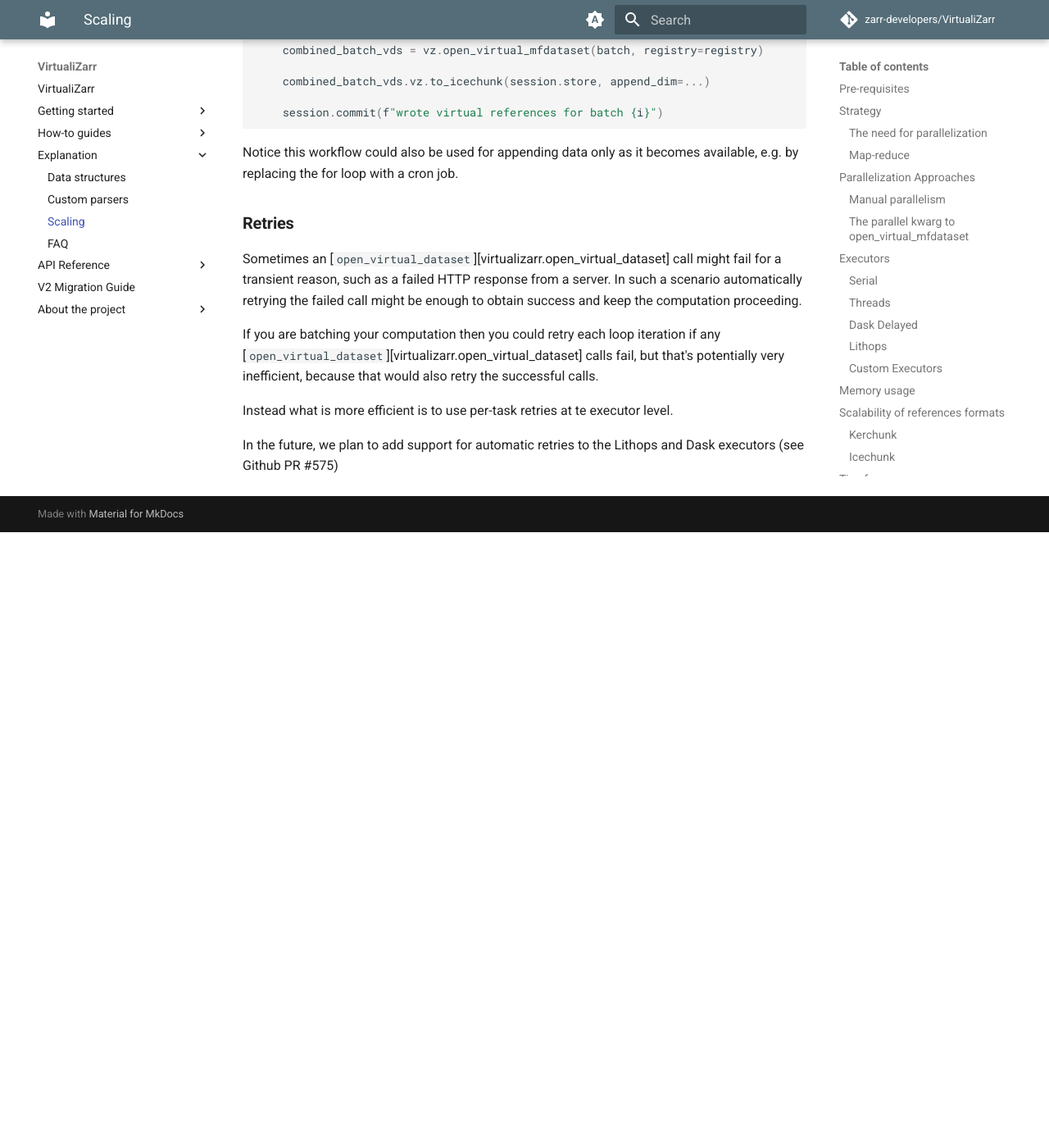
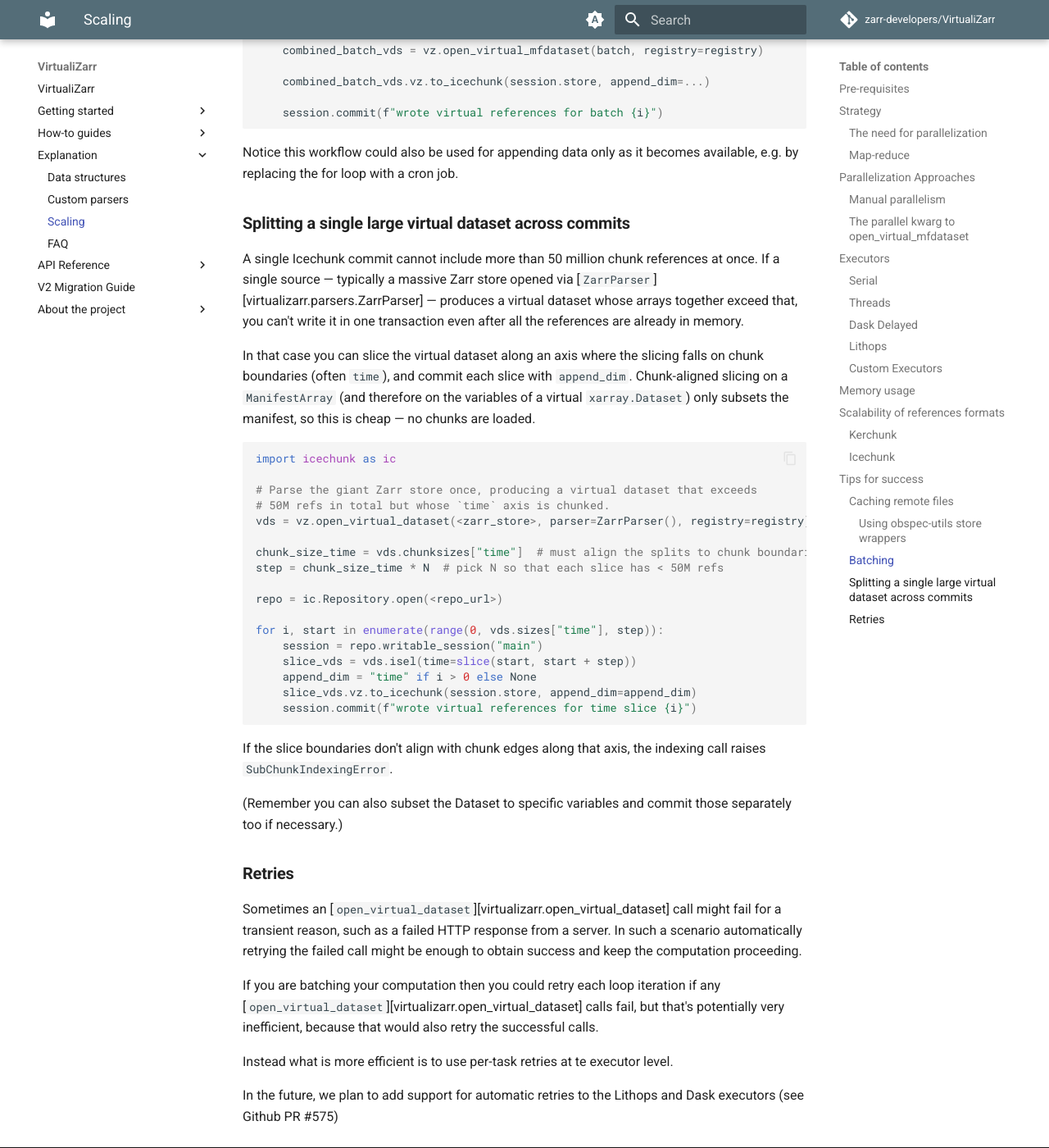
Before and after one commit to zarr-developers/VirtualiZarr, an MkDocs documentation site: the page built from docs/scaling.md, in a window 1280 px wide and 1400 px high, scrolled down 8772 px. Shown: the whole window at 82% size. Built offline with MkDocs 1.6.1 and Material for MkDocs 9.7.7, drawn with Linux system fonts in a browser that asks for light colours; comment, search, counter and statistics services are not loaded; the version menu is left out; before the commit the page ends 9421 px from its top, so only the background shows below that.

Commit message:
docs: explain splitting a virtual dataset across Icechunk commits
Cover the use case where ZarrParser produces a virtual dataset whose total
chunk-ref count exceeds Icechunk's 50M-per-commit limit: slice along a
chunk-aligned axis and write each slice with append_dim. Chunk-aligned
indexing on ManifestArray (PR for #51) is what makes this cheap.

````diff
--- a/docs/scaling.md
+++ b/docs/scaling.md
@@ -308,6 +308,37 @@ for i, batch in enumerate(file_batches):
 
 Notice this workflow could also be used for appending data only as it becomes available, e.g. by replacing the for loop with a cron job.
 
+### Splitting a single large virtual dataset across commits
+
+A single Icechunk commit cannot include more than 50 million chunk references at once.
+If a single source — typically a massive Zarr store opened via [`ZarrParser`][virtualizarr.parsers.ZarrParser] — produces a virtual dataset whose arrays together exceed that, you can't write it in one transaction even after all the references are already in memory.
+
+In that case you can slice the virtual dataset along an axis where the slicing falls on chunk boundaries (often `time`), and commit each slice with `append_dim`. Chunk-aligned slicing on a `ManifestArray` (and therefore on the variables of a virtual `xarray.Dataset`) only subsets the manifest, so this is cheap — no chunks are loaded.
+
+```python
+import icechunk as ic
+
+# Parse the giant Zarr store once, producing a virtual dataset that exceeds
+# 50M refs in total but whose `time` axis is chunked.
+vds = vz.open_virtual_dataset(<zarr_store>, parser=ZarrParser(), registry=registry)
+
+chunk_size_time = vds.chunksizes["time"]  # must align the splits to chunk boundaries
+step = chunk_size_time * N  # pick N so that each slice has < 50M refs
+
+repo = ic.Repository.open(<repo_url>)
+
+for i, start in enumerate(range(0, vds.sizes["time"], step)):
+    session = repo.writable_session("main")
+    slice_vds = vds.isel(time=slice(start, start + step))
+    append_dim = "time" if i > 0 else None
+    slice_vds.vz.to_icechunk(session.store, append_dim=append_dim)
+    session.commit(f"wrote virtual references for time slice {i}")
+```
+
+If the slice boundaries don't align with chunk edges along that axis, the indexing call raises `SubChunkIndexingError`.
+
+(Remember you can also subset the Dataset to specific variables and commit those separately too if necessary.)
+
 ### Retries
 
 Sometimes an [`open_virtual_dataset`][virtualizarr.open_virtual_dataset] call might fail for a transient reason, such as a failed HTTP response from a server.
````
